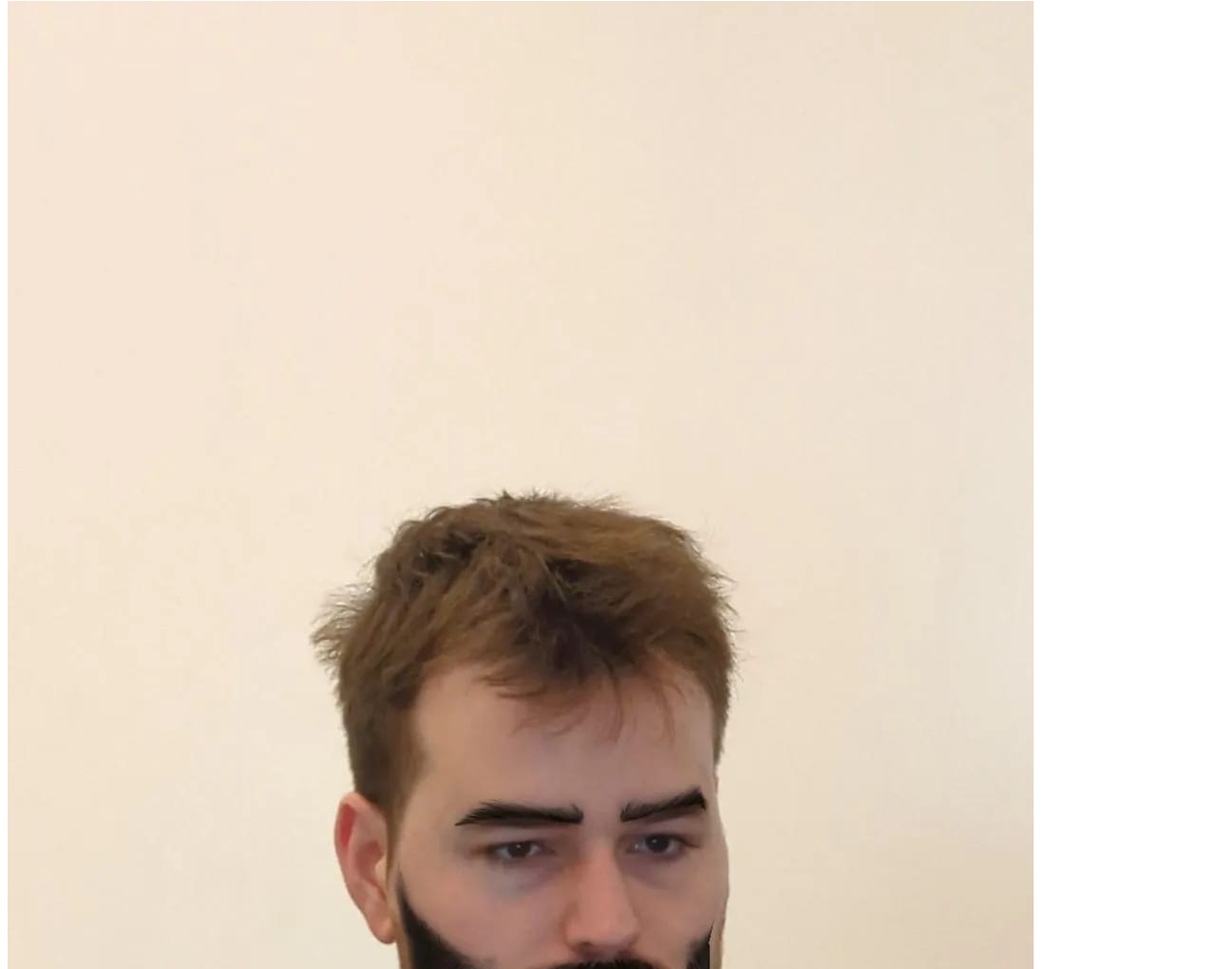
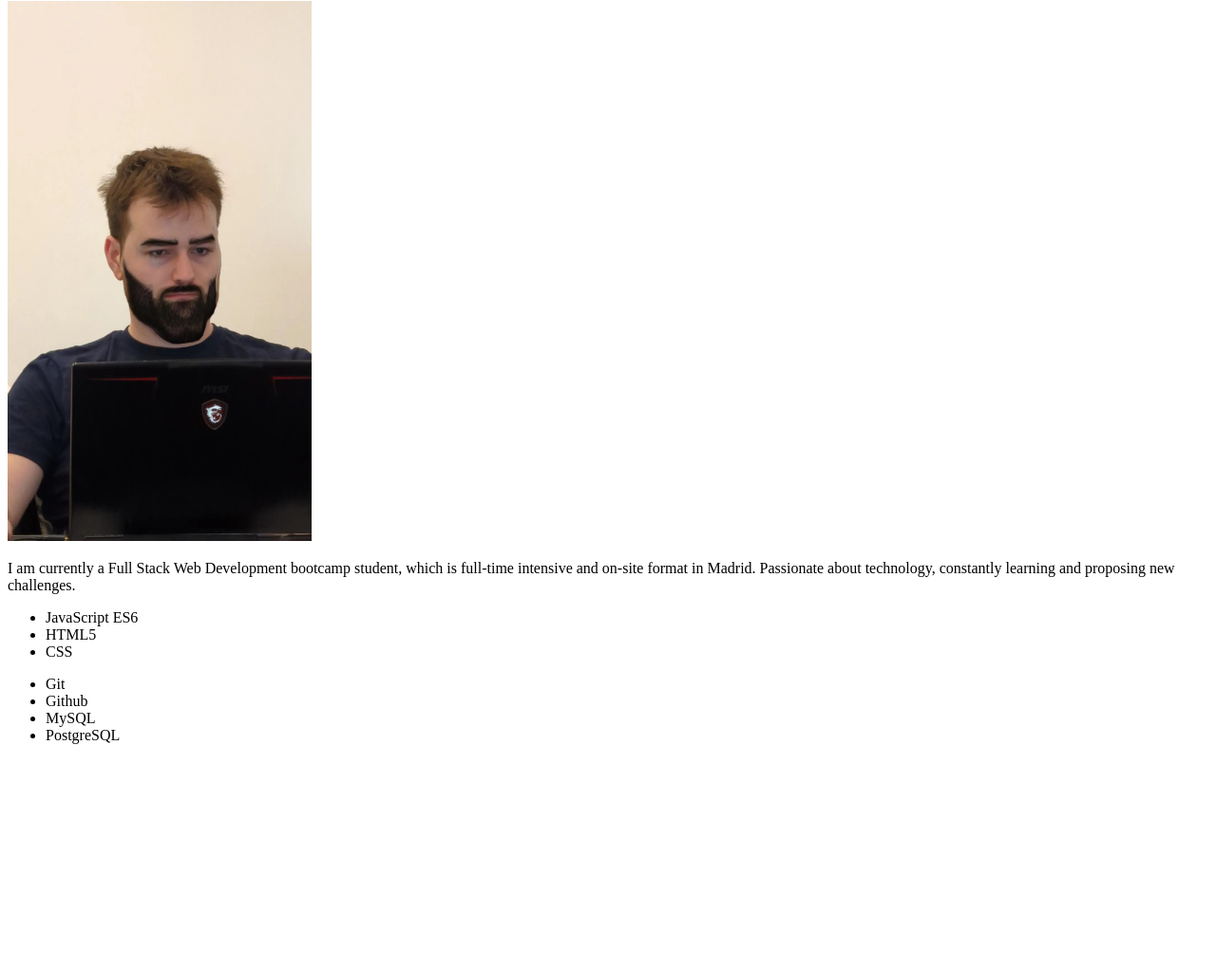
Before and after one commit to KevinVanDerSchans/w1exCV-kevin-schans, a plain HTML site: page index.html in a window 1280 px wide. Shown: the part 79-1100 px from the top of the page at 95% size. After the commit the page ends 879 px from the top, so only its background shows below. Drawn offline with Linux system fonts and the light colour scheme.

Commit message:
Add cv content and set width to CV photo

```diff
--- a/index.html
+++ b/index.html
@@ -20,10 +20,26 @@
     <div class="image-container">
       <img src="/assets\cv-kev.jpeg" alt="Kev CV profile">
     </div>
-
-
   </section>
 
+  <section class="cv-container">
+    <div>
+      <p>I am currently a Full Stack Web Development bootcamp student, which is full-time intensive and on-site format
+        in Madrid.
+        Passionate about technology, constantly learning and proposing new challenges.</p>
+      <ul>
+        <li>JavaScript ES6</li>
+        <li>HTML5</li>
+        <li>CSS</li>
+      </ul>
+      <ul>
+        <li>Git</li>
+        <li>Github</li>
+        <li>MySQL</li>
+        <li>PostgreSQL</li>
+      </ul>
+    </div>
+  </section>
 
 </body>
 
--- a/styles.css
+++ b/styles.css
@@ -0,0 +1,3 @@
+.image-container img {
+  width: 20em;
+}
```
